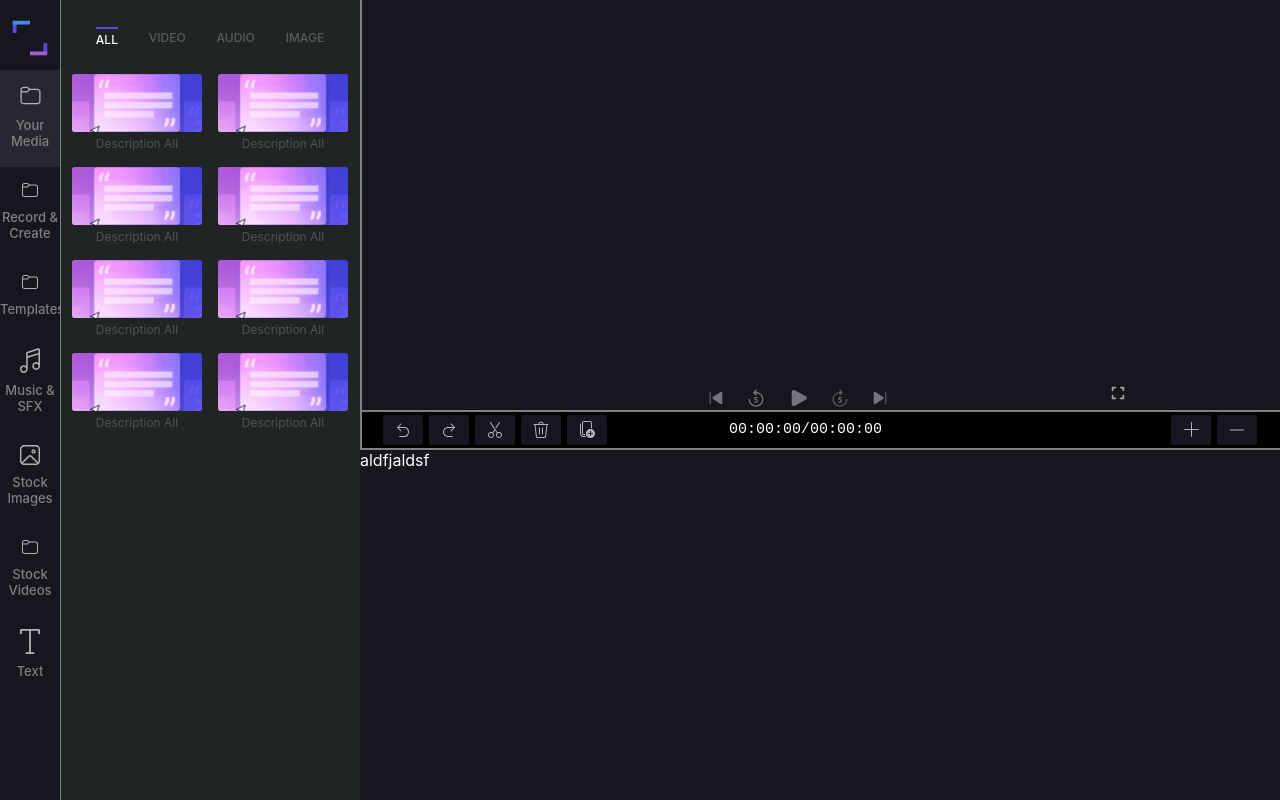
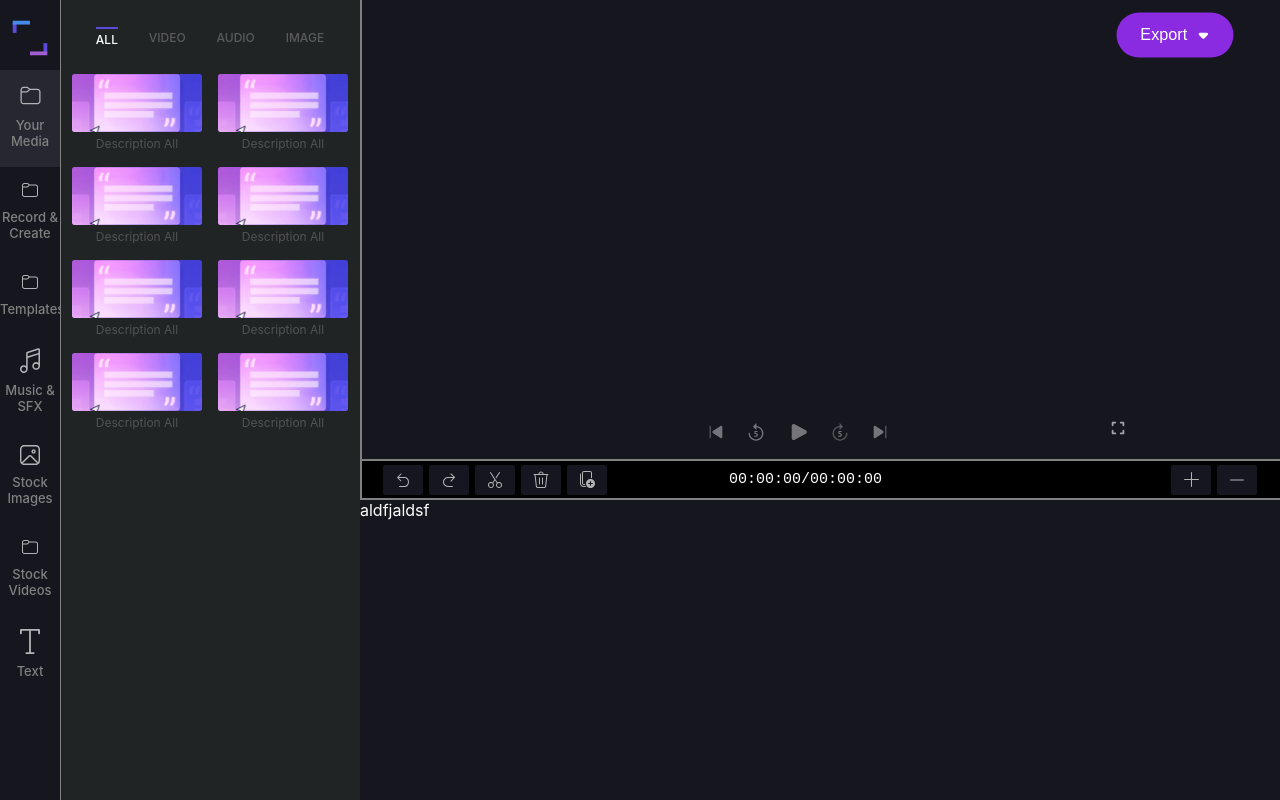
Before and after one commit to varendra007/Editor, a React (Create React App) app: page / in a window 1280 px wide. Built offline with nearby package versions, Linux system fonts and the light colour scheme.

Commit message:
export btn and changes box size of bottom drawer

```diff
--- a/src/App.js
+++ b/src/App.js
@@ -20,11 +20,12 @@ import {
 } from './component/Editor/MiniDrawerComponent';
 import ReactPlayer from 'react-player';
 import FullscreenRoundedIcon from '@mui/icons-material/FullscreenRounded';
+import ArrowDropDownRoundedIcon from '@mui/icons-material/ArrowDropDownRounded';
 import screenfull from 'screenfull';
 
 const miniDrawerWidth = 60;
 const drawerComponentWidth = 300;
-const bottomDrawerHeight = 350;
+const bottomDrawerHeight = 300;
 let leftDrawerOpen = false;
 
 const useStyles = makeStyles({
@@ -60,6 +61,26 @@ const useStyles = makeStyles({
 		'&:hover': {
 			transform: 'scale(1)',
 			opacity: '1',
+		},
+	},
+	exportBtn: {
+		background: 'blueviolet',
+		width: '120px',
+		height: '50px',
+		display: 'flex',
+		justifyContent: 'center',
+		alignItems: 'center',
+		margin: '10px 40px',
+		borderRadius: '30px',
+		cursor: 'pointer',
+		transform: 'scale(0.9)',
+		transition: 'all 200ms linear 0s',
+		fontSize: '18px',
+		paddingLeft: '10px',
+		fontFamily: 'sans-serif',
+		'&:hover': {
+			transform: 'scale(1)',
+			opacity: '0.8',
 		},
 	},
 });
@@ -279,6 +300,20 @@ function App() {
 				>
 					<div
 						style={{
+							position: 'absolute',
+							display: 'flex',
+							flexDirection: 'row',
+							justifyContent: 'flex-end',
+							width: '100%',
+						}}
+					>
+						<div className={classes.exportBtn}>
+							Export
+							<ArrowDropDownRoundedIcon fontSize="large" />
+						</div>
+					</div>
+					<div
+						style={{
 							background: '#16161e',
 							width: 'inherit',
 							height: `${
--- a/src/component/Editor/editorDimensionsConstants.js
+++ b/src/component/Editor/editorDimensionsConstants.js
@@ -2,5 +2,5 @@
 export default {
 	miniDrawerWidth: 60,
 	drawerComponentWidth: 300,
-	bottomDrawerHeight: 350,
+	bottomDrawerHeight: 300,
 };
```
